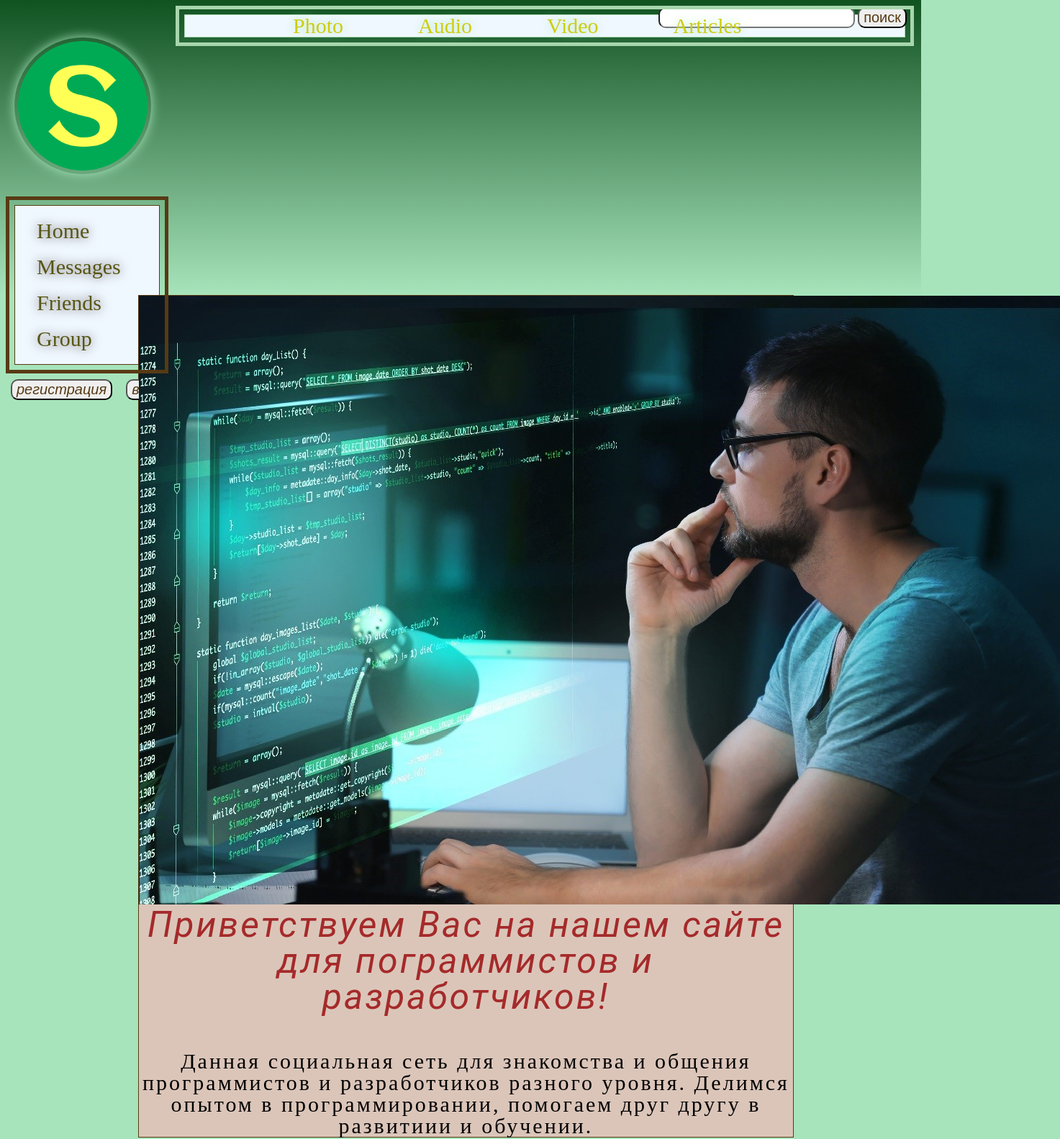
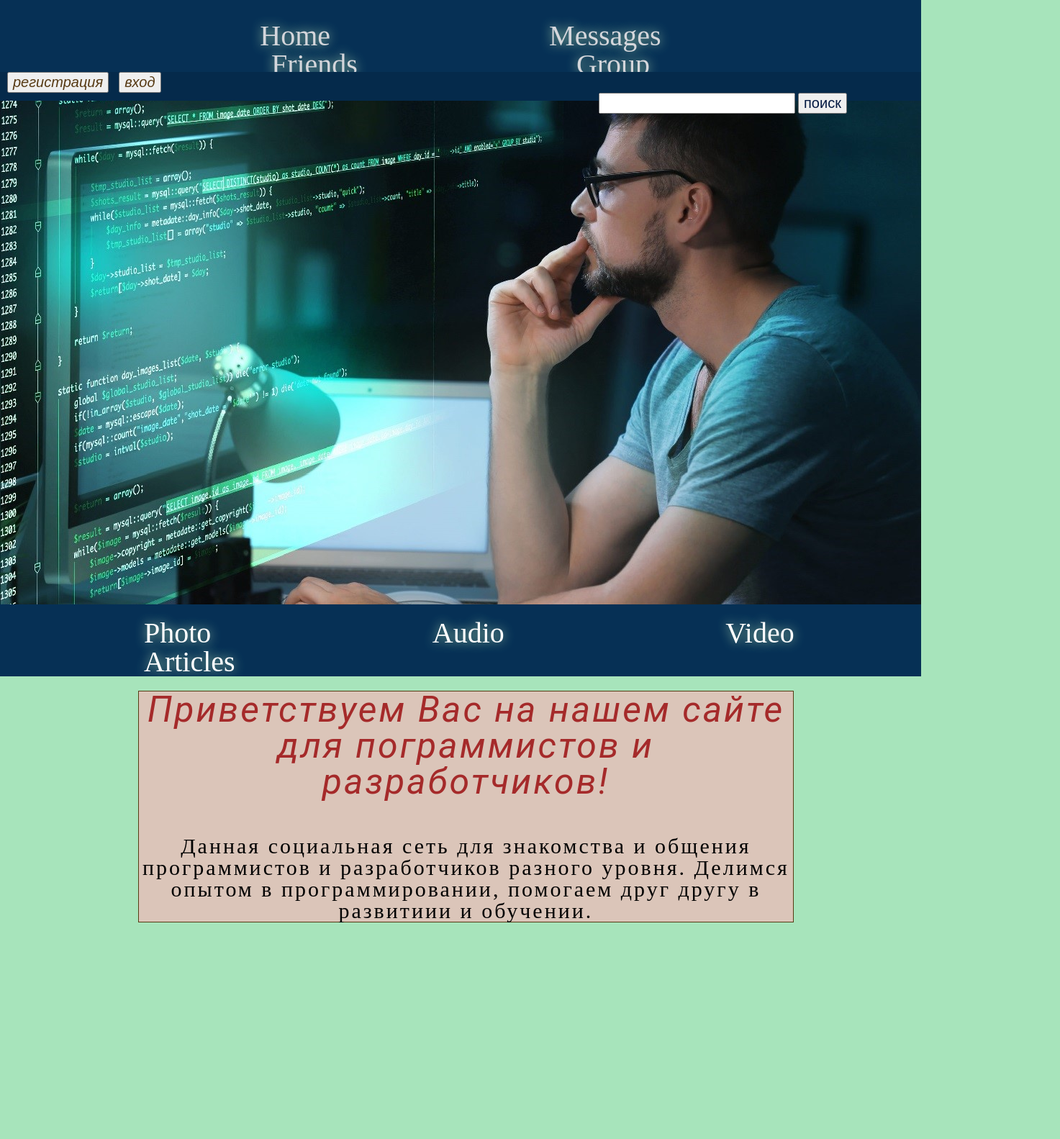
Before and after one commit to RodHardius/phone_book, a plain HTML site: page index.html in a window 1280 px wide. Shown: the top 1583 px of the page at 72% size, 1473 px wide, since content can reach past the window. Drawn offline with Linux system fonts and the light colour scheme.

Commit message:
поменял стилизацию сайта

```diff
--- a/css/style.css
+++ b/css/style.css
@@ -3,96 +3,112 @@ body{
 
 }
 header{
-    padding-top: 10px;
-    height: 400px;
+    height: 100px;
 	border: none;
 	background: linear-gradient(180deg, rgb(17, 82, 33), rgb(167, 228, 187));
 
 }
+.fon{
+    width: 100%;
+}
 
-.but_search{
-    height: 10px;
-    margin-right: 20px;
-    text-align: end;
-}
-.button_search{
-    border-radius: 10px;
-    font-size: 20px;
-    color:  rgb(87, 58, 20);
-}
-.input_searh{
-    font-size: 20px;
-    border-radius: 10px;
-}
+
 .media{
-    background-color: aliceblue;
-    border: 1px solid rgb(168, 214, 172);
+    background-color: rgb(6, 48, 85);
     outline: 5px solid  rgb(168, 214, 172);
     outline-offset: 7px;
-    width: 1000px;
-    margin-left: 20%;
+    width: 100%;
+    height: 100px;
+    margin-bottom: 20px;
+
 }
 .media_0{
-    margin-left: 15%;
+    text-align: center;
+    padding-top: 30px;
+
 
 }
 .media_1{
     display: inline;
-    font-size: 30px;
-    margin-right: 100px;
+    font-size: 40px;
+    margin-right: 150px;
+    margin-left: 150px;
 
 }
 .media_2{
-    color: rgb(207, 204, 16);
+    color: rgb(212, 214, 219);
     text-decoration: none;
-    text-shadow: 0 0 15px rgba( 167, 228, 187, 8);;
+    text-shadow: 0 0 15px rgba(168, 214, 172);
 }
-.icon{
+.blok{
+    height: 740px;
+    background: url(../image/img_programming.jpg) center/cover no-repeat;
+    position: relative;
+}
+.but_search{
+    background-color:rgb(5, 42, 75);;
+    width: 100%;
+    height: 100px;
+    height: 40px;
 
-    margin-right: 10px;
-    margin-left: 20px;
-    margin-bottom: 40px;
-    border-radius: 60%;
-    box-shadow: 0 0 15px rgba( 167, 228, 187, 8);
-    padding: 0.3em;
+
 
 }
+.button_search{
+    font-size: 20px;
+    color: rgb(2, 24, 65);
+
+}
+.input_searh{
+    font-size: 20px;
+    margin-left: 65%;
+
+}
+
+
 .navigator{
-    width: 200px;
-    background-color: aliceblue;
-    border: 1px solid rgb(87, 58, 20);
-    outline: 5px solid  rgb(87, 58, 20);
-    outline-offset: 7px;
-    margin-left: 20px;
-    padding-bottom: 20px;
+    background-color: rgb(6, 48, 85);
+    width: 100%;
+    height: 100px;
+    margin-bottom: 20px;
 }
 
 .navigator_0{
+    padding: 20px;
     list-style-type: none;
     text-align: left;
     font-size: 30px;
     margin-left: 30px;
-    margin-top: 10px;
+
 
 
 }
 .navigator_1{
-    margin-top: 20px;
+    display: inline;
+    font-size: 40px;
+    margin-right: 150px;
+    margin-left: 150px;
+
+
+
 }
 .navigator_2{
-    color: rgb(87, 86, 20);
+    color: rgb(255, 255, 255);
     text-decoration: none;
-    text-shadow: 0 0 15px rgba(87, 78, 78, 8);
+    text-shadow: 0 0 15px rgba(168, 214, 172);
 }
 
 
+
+
 .but_reg{
-    border-radius: 10px;
+
     color: rgb(87, 58, 20);
     font-style: oblique;
     font-size: 20px;
-    margin-left: 15px;
-    margin-top: 20px;
+    margin-left: 10px;
+
+
 
 }
 
@@ -104,6 +120,7 @@ header{
 	background: linear-gradient(180deg, rgb(167, 228, 187), rgb(17, 82, 33));
 }
 .content{
+
     width: 71%;
     border: 1px solid rgb(87, 58, 20);
     margin-left: 15%;
--- a/index.html
+++ b/index.html
@@ -6,52 +6,48 @@
     <link rel="icon" type="image/png" sizes="16x16" href="/phone_book/image/favicon-16x16.png" />
     <link rel="stylesheet" href="css/reset.css">
     <link rel="stylesheet" href="css/style.css">
+    <!-- <script></script> -->
     <title>Sunny</title>
 </head>
 <body>
     <header>
-        <div class="but_search">
-            <input type="search" class="input_searh">
-            <button  class="button_search">поиск</button>
-        </div>
-        <div class="media">
-            <ul class="media_0">
-                <li class="media_1"><a class="media_2" href="#">Photo</a></li>
-                <li class="media_1"><a class="media_2" href="#">Audio</a></li>
-                <li class="media_1"><a class="media_2" href="#">Video</a></li>
-                <li class="media_1"><a class="media_2" href="#">Articles</a></li>
+        <nav>
+            <div class="media">
+                <ul class="media_0">
+                    <li class="media_1"><a class="media_2" href="#">Home</a></li>
+                    <li class="media_1"><a class="media_2" href="#">Messages</a></li>
+                    <li class="media_1"><a class="media_2" href="#">Friends</a></li>
+                    <li class="media_1"><a class="media_2" href="#">Group</a></li>
 
-            </ul>
-
-        </div>
-
-        <img class="icon" src="image/apple-touch-icon.png" alt="">
-
-
-
-           <div class="navigator">
-            <ul class="navigator_0">
-                <li class="navigator_1"><a class="navigator_2" href="#">Home</a></li>
-                <li class="navigator_1"><a class="navigator_2" href="#">Messages</a></li>
-                <li class="navigator_1"><a class="navigator_2" href="#">Friends</a></li>
-                <li class="navigator_1"><a class="navigator_2" href="#">Group</a></li>
-            </ul>
-           </div>
-
-
-
-        <nav>
-
-            <button class="but_reg">регистрация</button>
-            <button class="but_reg">вход</button>
+                </ul>
+            </div>
 
         </nav>
-
     </header>
     <main>
+        <div class="blok">
+            <div class="but_search">
+                <button class="but_reg">регистрация</button>
+                <button class="but_reg">вход</button>
+                <input type="search" class="input_searh">
+                <button  class="button_search">поиск</button>
+
+            </div>
+        </div>
         <section>
+            <article>
+                <div class="navigator">
+                    <ul class="navigator_0">
+                        <li class="navigator_1"><a class="navigator_2" href="#">Photo</a></li>
+                        <li class="navigator_1"><a class="navigator_2" href="#">Audio</a></li>
+                        <li class="navigator_1"><a class="navigator_2" href="#">Video</a></li>
+                        <li class="navigator_1"><a class="navigator_2" href="#">Articles</a></li>
+                    </ul>
+                </div>
+
+                </article>
             <div class="content">
-                <img src="image/img_programming.jpg" alt="">
+
                 <p> <h1 class="title">Приветствуем Вас на нашем сайте для пограммистов и разработчиков!</h1>
                     <h2 class="title_1">Данная социальная сеть для знакомства и общения программистов и разработчиков разного уровня.
                         Делимся опытом в программировании, помогаем друг другу в развитиии и обучении.
```
